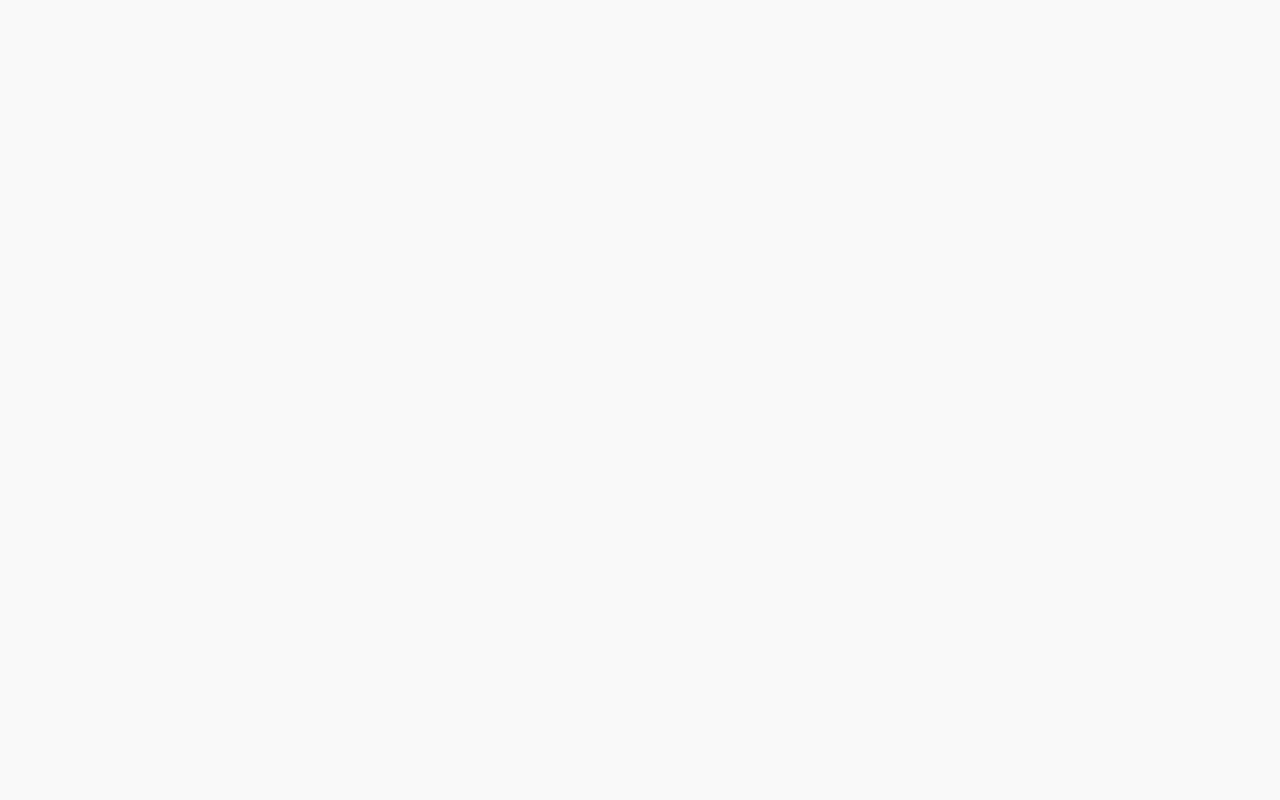
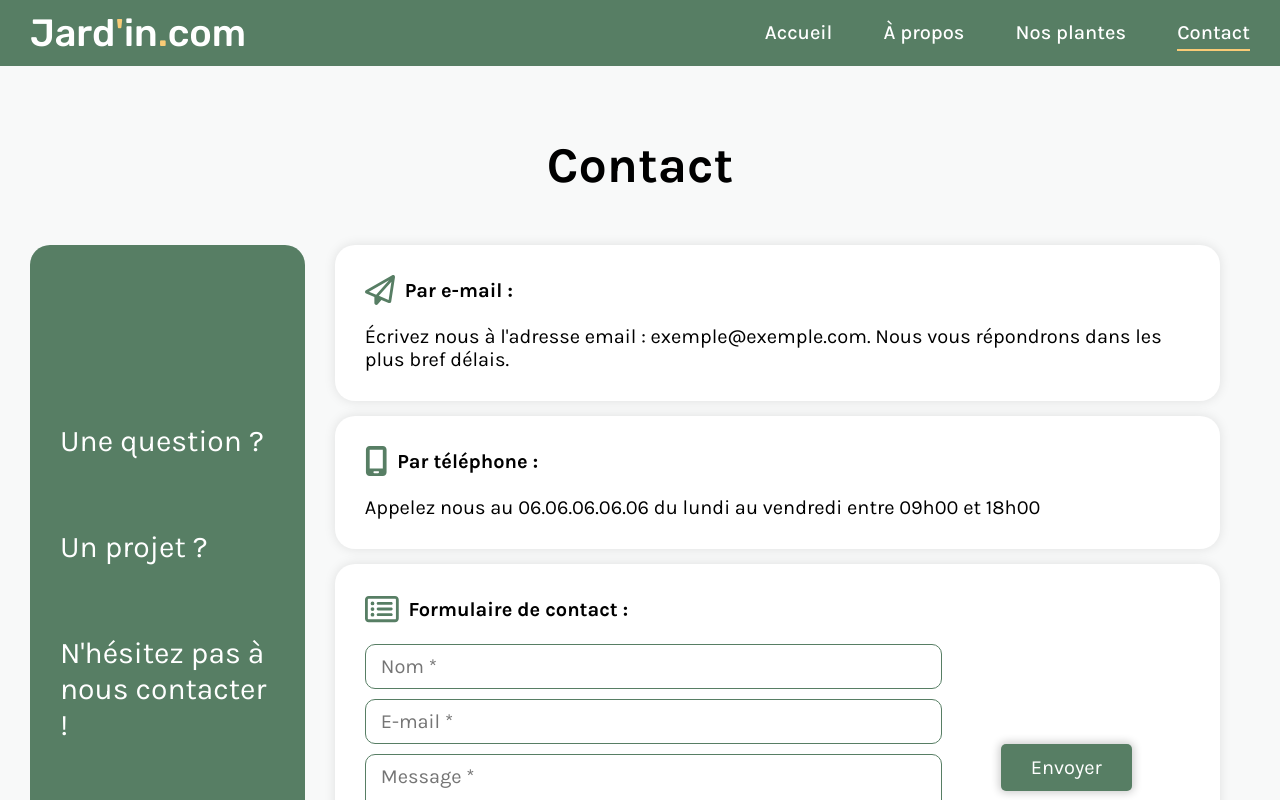
Before and after one commit to robinmaxime/projet-jardin, a React (Create React App) app: page /contact in a window 1280 px wide. Before the commit this address had no page. Shown: the top 800 px of the page. Built offline with nearby package versions, Linux system fonts and the light colour scheme.

Commit message:
Création de la page Contact

```diff
--- /dev/null
+++ b/src/Pages/Contact/index.jsx
@@ -0,0 +1,74 @@
+import { FontAwesomeIcon } from "@fortawesome/react-fontawesome";
+import { faPaperPlane, faRectangleList } from "@fortawesome/free-regular-svg-icons";
+import { faMobileScreen } from "@fortawesome/free-solid-svg-icons";
+
+/**
+ * Composant affichant la page "contact"
+ * @returns JSX.element
+ */
+function Contact() {
+   return (
+      <main className="contact page-container">
+         <h1>Contact</h1>
+         <div className="contact__content">
+            <aside className="contact__aside">
+               <p>Une question ?</p>
+               <p>Un projet ?</p>
+               <p>N'hésitez pas à nous contacter !</p>
+            </aside>
+            <section className="contact__section">
+               <div className="contact__blocks">
+                  <div className="contact__block">
+                     <p>
+                        <FontAwesomeIcon icon={faPaperPlane} /> <strong>Par e-mail :</strong>
+                     </p>
+                     <p>
+                        Écrivez nous à l'adresse email : exemple@exemple.com. Nous vous répondrons
+                        dans les plus bref délais.
+                     </p>
+                  </div>
+                  <div className="contact__block">
+                     <p>
+                        <FontAwesomeIcon icon={faMobileScreen} /> <strong>Par téléphone :</strong>
+                     </p>
+                     <p>Appelez nous au 06.06.06.06.06 du lundi au vendredi entre 09h00 et 18h00</p>
+                  </div>
+                  <div className="contact__block">
+                     <p>
+                        <FontAwesomeIcon icon={faRectangleList} />{" "}
+                        <strong>Formulaire de contact :</strong>
+                     </p>
+                     <form className="contact__form">
+                        <div className="contact__fields">
+                           <input type="text" name="name" id="name" required placeholder="Nom *" />
+                           <input
+                              type="email"
+                              name="email"
+                              id="email"
+                              required
+                              placeholder="E-mail *"
+                           />
+                           <textarea
+                              name="message"
+                              id="message"
+                              required
+                              placeholder="Message *"
+                              rows="5"
+                              aria-labelledby="message"
+                           />
+                        </div>
+                        <div>
+                           <button className="btn contact__btn" type="submit">
+                              Envoyer
+                           </button>
+                        </div>
+                     </form>
+                  </div>
+               </div>
+            </section>
+         </div>
+      </main>
+   );
+}
+
+export default Contact;
--- a/src/router.jsx
+++ b/src/router.jsx
@@ -3,6 +3,7 @@ import MainLayout from "./Layouts/MainLayout";
 import Home from "./Pages/Home";
 import About from "./Pages/About";
 import Gallery from "./Pages/Gallery";
+import Contact from "./Pages/Contact";
 
 function Router() {
    return (
@@ -12,6 +13,7 @@ function Router() {
                <Route path="/" element={<Home />}></Route>
                <Route path="/about" element={<About />}></Route>
                <Route path="/plants" element={<Gallery />}></Route>
+               <Route path="/contact" element={<Contact />}></Route>
             </Route>
          </Routes>
       </BrowserRouter>
--- a/src/scss/main.scss
+++ b/src/scss/main.scss
@@ -13,3 +13,4 @@
 @import "./components/footer";
 @import "./pages/about";
 @import "./pages/gallery";
+@import "./pages/contact";
--- /dev/null
+++ b/src/scss/pages/_contact.scss
@@ -0,0 +1,73 @@
+.contact {
+   display: flex;
+   flex-direction: column;
+
+   &__content {
+      display: flex;
+   }
+   &__aside {
+      width: 20%;
+      padding: $defaultPadding;
+      background-color: $primaryColor;
+      border-radius: 20px;
+      display: flex;
+      flex-direction: column;
+      justify-content: center;
+      gap: 70px;
+      color: white;
+      font-size: 30px;
+   }
+
+   &__image {
+      width: 100%;
+   }
+
+   &__section {
+      flex-grow: 1;
+      padding: 0 30px;
+   }
+   &__blocks {
+      display: flex;
+      flex-direction: column;
+      gap: 15px;
+   }
+   &__block {
+      padding: $cardPadding;
+      background-color: white;
+      border-radius: 20px;
+      box-shadow: $cardShadow;
+
+      & .svg-inline--fa {
+         font-size: 30px;
+         color: $primaryColor;
+      }
+      & p:first-child {
+         margin-bottom: 20px;
+         display: flex;
+         align-items: center;
+         gap: 10px;
+      }
+   }
+   &__form {
+      display: flex;
+      align-items: center;
+      & div:last-child {
+         width: 30%;
+         display: flex;
+         align-items: center;
+         justify-content: center;
+      }
+   }
+   &__fields {
+      display: flex;
+      flex-direction: column;
+      gap: 10px;
+      width: 70%;
+      & input,
+      & textarea {
+         border: 1px solid $primaryColor;
+         border-radius: 10px;
+         padding: 10px 15px;
+      }
+   }
+}
```
